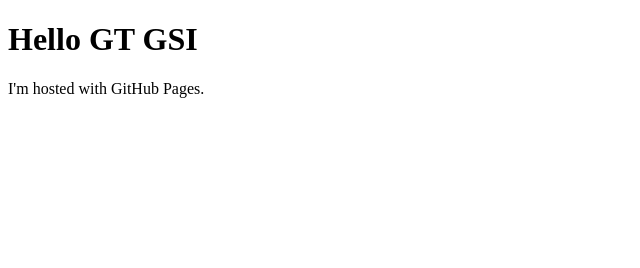
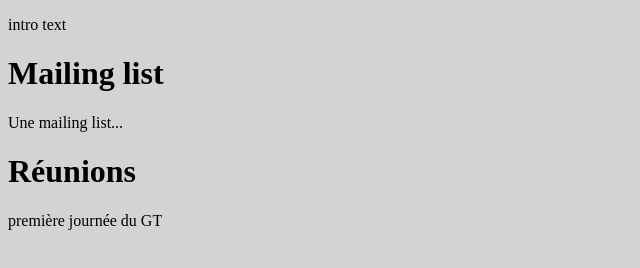
Before and after one commit to gt-gsi/gtgsi, a plain HTML site: page index.html in a window 1280 px wide. Shown: the whole page, without its empty margins (0-640 px from the left). Drawn offline with Linux system fonts and the light colour scheme.

Commit message:
Update index.html

```diff
--- a/index.html
+++ b/index.html
@@ -1,7 +1,20 @@
 <!DOCTYPE html>
 <html>
-<body>
-<h1>Hello GT GSI</h1>
-<p>I'm hosted with GitHub Pages.</p>
+            <head>
+                <title>GT Génie des Systèmes Interactifs</title>
+            </head>
+
+<body style="background-color: lightgrey;">
+    <p> intro text</p>
+
+    <h1>Mailing list</h1>
+    <p>Une mailing list...</p>
+
+    <h1>Réunions</h1>
+    <p> première journée du GT </p>
+
+
+
+
 </body>
 </html>
```
